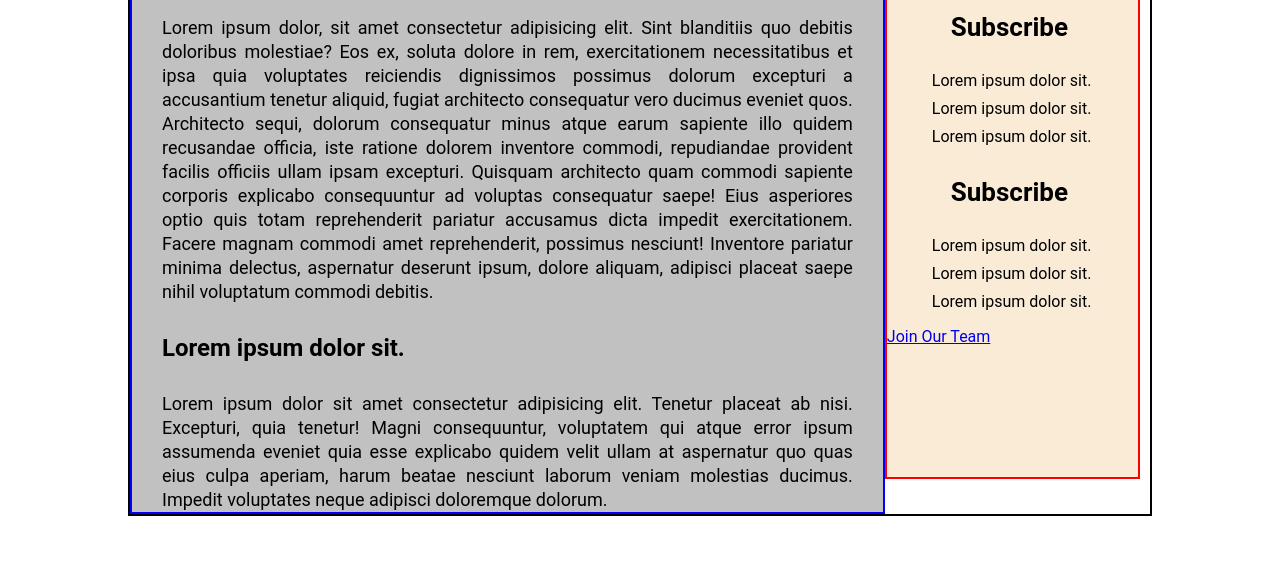
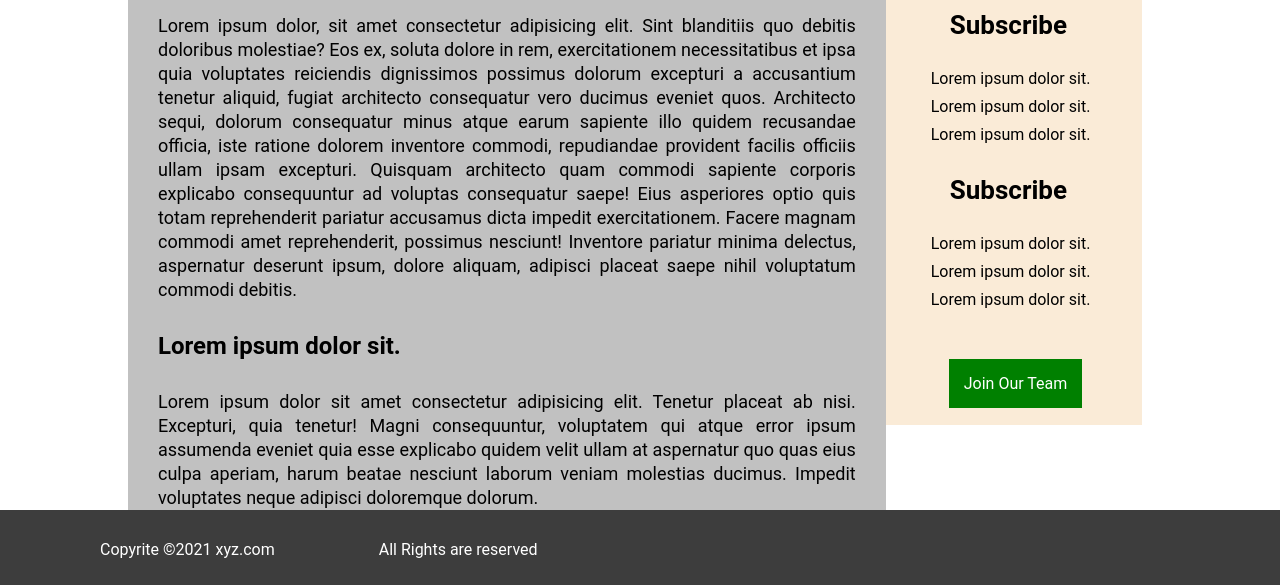
Before and after one commit to aakib7/Web-Development-Lab, a plain HTML site: page lab6/task1.html in a window 1280 px wide. Shown: the part 355-940 px from the top of the page. Before the commit the page ends 871 px from the top, so only its background shows below. Drawn offline with Linux system fonts and the light colour scheme.

Commit message:
lab 6 task

```diff
--- a/lab6/task1.css
+++ b/lab6/task1.css
@@ -54,14 +54,12 @@
 /* ########## container ######### */
 .container{
     width: 80%;
-    border: 2px solid #000;
     margin:auto;
 
 }
 .content{
     float: left;
     width: 74%;
-    border: 2px solid blue;
     height: 100%;
     background-color:rgba(128, 128, 128, 0.488);
 
@@ -104,11 +102,21 @@
     padding-top: 9px;
 }
 
-
+.card4{
+height: 100px;
+}
+.card4 a{
+    display: inline-block;
+    color: #fff;
+    background-color: green;
+    padding:15px;
+    text-decoration: none;
+    margin-left: 63px;
+    margin-top: 34px;
+}
 .side-bar{
     float: left;
     width: 25%;
-    border: 2px solid red;
     height: 100%;
 }
 .container::after{
@@ -116,3 +124,15 @@
     display: block;
     clear: both;
 }
+#footer{
+    background-color:rgba(0, 0, 0, 0.762);
+    width: 100%;
+    height: 75px;
+}
+#footer .copyrite span{
+    color: #fff;
+    display: inline-block;
+    margin-left:100px;
+    margin-top: 30px;
+
+}
--- a/lab6/task1.html
+++ b/lab6/task1.html
@@ -64,7 +64,10 @@
     </div>
 
     <div id="footer">
-
+        <div class="copyrite">
+            <span>Copyrite &copy;2021 xyz.com</span>
+            <span>All Rights are reserved</span>
+        </div>
     </div>
 
 </body>
```
